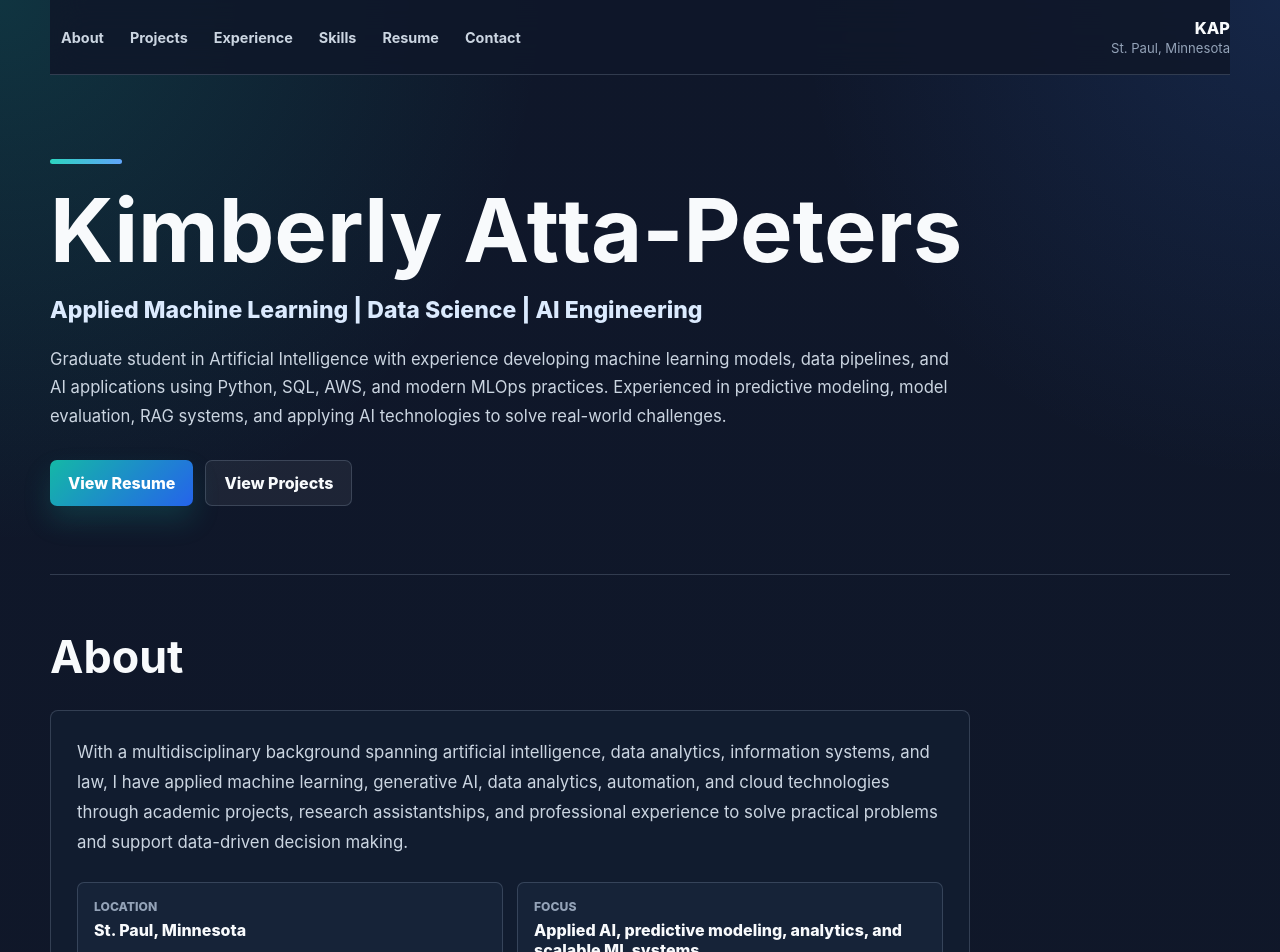
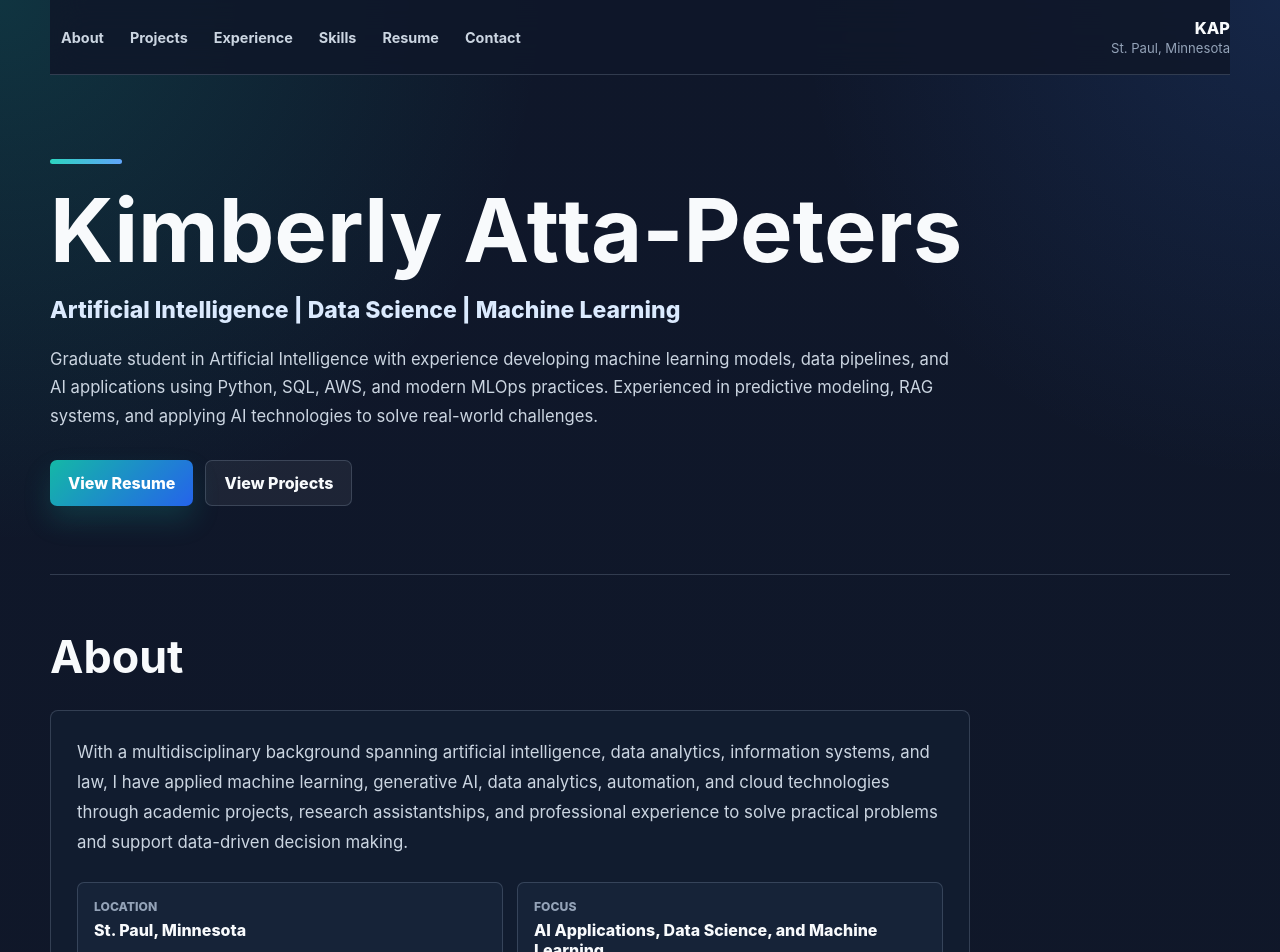
Before and after one commit to Kimmyatta/kimberly-portfolio, a React (Vite) app: page / in a window 1280 px wide. Shown: the top 952 px of the page. Built offline with nearby package versions, Linux system fonts and the light colour scheme.

Commit message:
Refine portfolio summary and labels

```diff
--- a/src/components/About.tsx
+++ b/src/components/About.tsx
@@ -18,7 +18,7 @@ export default function About({ personal }: AboutProps) {
           </div>
           <div>
             <dt>Focus</dt>
-            <dd>Applied AI, predictive modeling, analytics, and scalable ML systems</dd>
+            <dd>AI Applications, Data Science, and Machine Learning</dd>
           </div>
         </dl>
       </div>
--- a/src/components/Skills.tsx
+++ b/src/components/Skills.tsx
@@ -10,7 +10,7 @@ export default function Skills({ skills }: SkillsProps) {
     <section className="section" id="skills">
       <SectionHeading
         eyebrow="Skills"
-        title="Technical toolkit"
+        title="Technical Skills"
         description="A focused mix of modeling, GenAI, analytics, and production workflow tools."
       />
       <div className="skill-grid">
--- a/src/data/portfolio.ts
+++ b/src/data/portfolio.ts
@@ -62,16 +62,16 @@ export const portfolio: PortfolioData = {
     email,
     linkedin,
     github,
-    headline: 'Applied Machine Learning | Data Science | AI Engineering',
+    headline: 'Artificial Intelligence | Data Science | Machine Learning',
     summary:
-      'Graduate student in Artificial Intelligence with experience developing machine learning models, data pipelines, and AI applications using Python, SQL, AWS, and modern MLOps practices. Experienced in predictive modeling, model evaluation, RAG systems, and applying AI technologies to solve real-world challenges.',
+      'Graduate student in Artificial Intelligence with experience developing machine learning models, data pipelines, and AI applications using Python, SQL, AWS, and modern MLOps practices. Experienced in predictive modeling, RAG systems, and applying AI technologies to solve real-world challenges.',
     about:
       'With a multidisciplinary background spanning artificial intelligence, data analytics, information systems, and law, I have applied machine learning, generative AI, data analytics, automation, and cloud technologies through academic projects, research assistantships, and professional experience to solve practical problems and support data-driven decision making.',
   },
   targetRoles: [
-    'Applied Machine Learning',
+    'Artificial Intelligence',
     'Data Science',
-    'AI Engineering',
+    'Machine Learning',
   ],
   skills: [
     {
```
Also changed, not shown: 1 other file (tests, documents, lock files or other folders).
